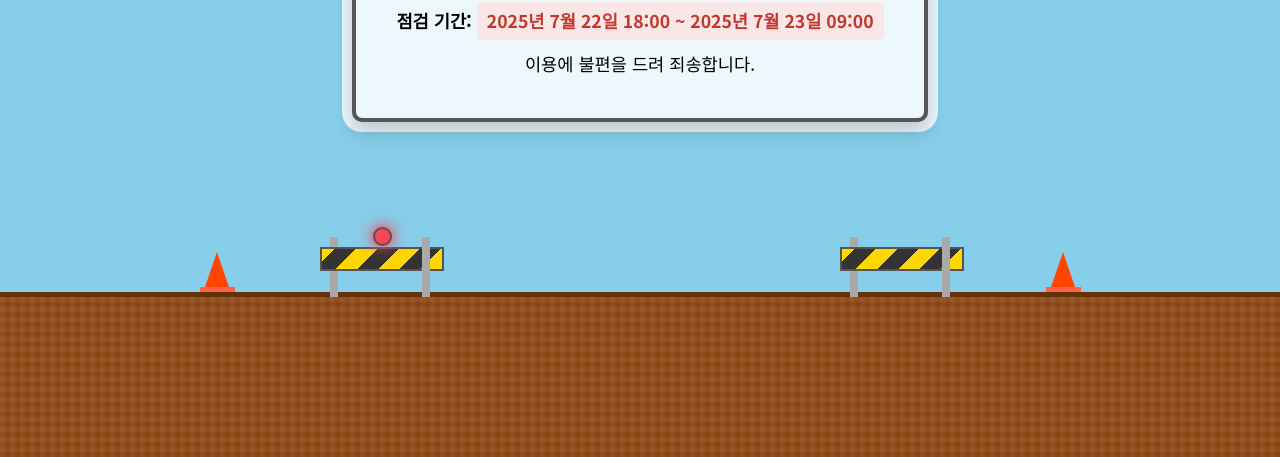
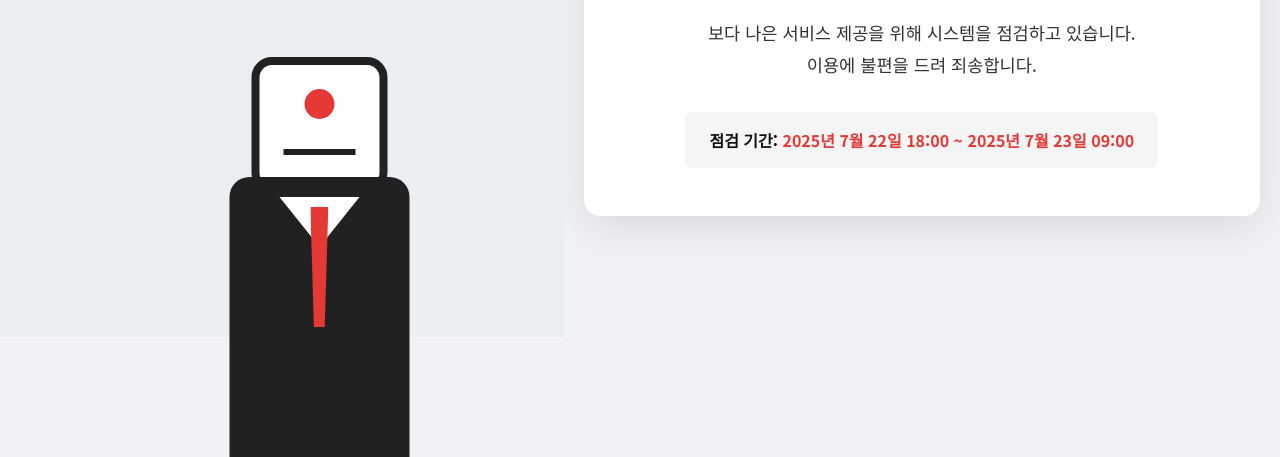
Before and after one commit to danbeeai/academy_notice, a plain HTML site: page vince/index.html in a window 1280 px wide. Shown: the part 343-800 px from the top of the page. Drawn offline with Linux system fonts and the light colour scheme.

Commit message:
vince 2nd try

```diff
--- a/vince/index.html
+++ b/vince/index.html
@@ -3,252 +3,201 @@
 <head>
     <meta charset="UTF-8">
     <meta name="viewport" content="width=device-width, initial-scale=1.0">
-    <title>🚧 시스템 공사중 🚧</title>
-    <link rel="stylesheet" href="https://cdnjs.cloudflare.com/ajax/libs/font-awesome/6.5.1/css/all.min.css">
+    <title>System Maintenance</title>
     <style>
-        @import url('https://fonts.googleapis.com/css2?family=Noto+Sans+KR:wght@400;700&display=swap');
+        @import url('https://fonts.googleapis.com/css2?family=Roboto:wght@700&family=Noto+Sans+KR:wght@400;700&display=swap');
 
         :root {
-            --sky-color: #87CEEB;
-            --ground-color: #8B4513;
-            --ground-highlight: #A0522D;
-            --text-bg-color: rgba(255, 255, 255, 0.85);
-            --text-color: #333;
-            --accent-color: #f39c12;
-            --danger-color: #c0392b;
+            --bg-color: #f0f2f5;
+            --wall-color: #e9eef3;
+            --panel-bg: #ffffff;
+            --panel-shadow: rgba(0, 0, 0, 0.1);
+            --text-color: #333333;
+            --title-color: #111111;
+            --accent-color: #e53935; /* Red for tie and details */
+            --suit-color: #212121;
         }
 
         body, html {
             height: 100%;
             margin: 0;
             font-family: 'Noto Sans KR', sans-serif;
-            background-color: var(--sky-color);
-            overflow: hidden; /* Prevent scrollbars from appearing due to decorations */
+            background-color: var(--bg-color);
+            overflow: hidden;
         }
 
-        .scene {
-            position: relative;
+        .world-container {
+            display: flex;
             width: 100%;
             height: 100%;
+            align-items: center;
+            justify-content: center;
+        }
+
+        .scene-area {
+            flex: 1;
+            height: 100%;
+            position: relative;
+            display: flex;
+            justify-content: center;
+            align-items: flex-end;
+            background: linear-gradient(to bottom, var(--wall-color) 85%, var(--bg-color) 85%);
+        }
+
+        .message-area {
+            flex: 1.2;
             display: flex;
             justify-content: center;
             align-items: center;
-            flex-direction: column;
+            padding: 20px;
         }
 
-        .ground {
-            position: absolute;
-            bottom: 0;
-            left: 0;
+        .maintenance-panel {
             width: 100%;
-            height: 20%;
-            background-color: var(--ground-color);
-            background-image:
-                linear-gradient(rgba(255,255,255,0.05) 50%, transparent 50%),
-                linear-gradient(90deg, rgba(255,255,255,0.05) 50%, transparent 50%);
-            background-size: 10px 10px;
-            border-top: 5px solid #653209;
-            z-index: 1;
-        }
-
-        .container {
-            position: relative;
-            z-index: 10;
-            max-width: 700px;
-            padding: 30px 40px;
-            background: var(--text-bg-color);
-            border: 4px solid #555;
-            border-radius: 10px;
-            box-shadow: 0 10px 20px rgba(0,0,0,0.2), 0 0 0 10px var(--text-bg-color);
+            max-width: 650px;
+            padding: 3rem 3.5rem;
+            background-color: var(--panel-bg);
+            border-radius: 16px;
+            box-shadow: 0 10px 40px var(--panel-shadow);
             text-align: center;
-            margin-bottom: 10%; /* Lift it above the ground */
-        }
-
-        h1 {
-            font-size: 2.2rem;
-            font-weight: 700;
-            margin: 0 0 15px 0;
             color: var(--text-color);
         }
 
-        .icon {
-            font-size: 2rem;
-            color: var(--accent-color);
-            margin: 0 10px;
-            vertical-align: middle;
+        .title {
+            font-family: 'Roboto', sans-serif;
+            font-size: 2.5rem;
+            font-weight: 700;
+            color: var(--title-color);
+            margin: 0 0 1.5rem 0;
         }
 
-        p {
+        .message {
             font-size: 1.1rem;
-            line-height: 1.6;
-            margin: 10px 0;
+            line-height: 1.8;
+            margin-bottom: 2rem;
         }
 
         .schedule {
+            display: inline-block;
+            background-color: #f5f5f5;
+            padding: 1rem 1.5rem;
+            border-radius: 8px;
+            font-size: 1rem;
             font-weight: 700;
-            color: var(--danger-color);
-            background: rgba(255, 223, 223, 0.7);
-            padding: 5px 10px;
-            border-radius: 5px;
-            display: inline-block;
+            color: var(--title-color);
+        }
+        .schedule strong {
+            color: var(--accent-color);
         }
 
-        /* Pixel Art Decorations */
-        .cone {
-            position: absolute;
-            bottom: 20%; /* On top of the ground */
-            z-index: 5;
-            width: 50px;
-            height: 50px;
+        /* --- Lobotomy Corp Character --- */
+        .character-container {
+            position: relative;
+            width: 250px;
+            height: 400px;
+            transform: translateX(15%);
         }
 
-        .cone::before { /* Cone body */
+        .character-body {
+            position: absolute;
+            bottom: 0;
+            left: 50%;
+            transform: translateX(-50%);
+            width: 180px;
+            height: 280px;
+            background: var(--suit-color);
+            border-radius: 20px 20px 0 0;
+        }
+        .character-body::before { /* White shirt */
             content: '';
             position: absolute;
-            bottom: 10px;
-            left: 12.5px;
+            top: 20px;
+            left: 50%;
+            transform: translateX(-50%);
             width: 0;
             height: 0;
-            border-left: 12.5px solid transparent;
-            border-right: 12.5px solid transparent;
-            border-bottom: 35px solid #FF4500;
+            border-left: 40px solid transparent;
+            border-right: 40px solid transparent;
+            border-top: 50px solid white;
+        }
+        .character-body::after { /* Red tie */
+            content: '';
+            position: absolute;
+            top: 30px;
+            left: 50%;
+            transform: translateX(-50%);
+            width: 18px;
+            height: 120px;
+            background: var(--accent-color);
+            clip-path: polygon(0 0, 100% 0, 80% 100%, 20% 100%);
         }
 
-        .cone::after { /* Cone base */
+        .character-head {
+            position: absolute;
+            top: 0;
+            left: 50%;
+            transform: translateX(-50%);
+            width: 120px;
+            height: 120px;
+            background: #fff;
+            border: 8px solid var(--suit-color);
+            border-radius: 15%;
+        }
+        .character-head::before { /* Red circle */
             content: '';
             position: absolute;
-            bottom: 5px;
-            left: 7.5px;
-            width: 35px;
-            height: 5px;
-            background-color: #FF6347;
+            top: 20%;
+            left: 50%;
+            transform: translateX(-50%);
+            width: 30px;
+            height: 30px;
+            background: var(--accent-color);
+            border-radius: 50%;
         }
-
-        .cone.left { left: 15%; }
-        .cone.right { right: 15%; }
-
-        .barrier {
-            position: absolute;
-            bottom: 20%;
-            z-index: 4;
-            width: 120px;
-            height: 60px;
-        }
-
-        .barrier::before { /* Post left */
+        .character-head::after { /* Black line */
             content: '';
             position: absolute;
-            bottom: 0;
-            left: 10px;
-            width: 8px;
-            height: 60px;
-            background: #A9A9A9;
-        }
-        .barrier::after { /* Post right */
-            content: '';
-            position: absolute;
-            bottom: 0;
-            right: 10px;
-            width: 8px;
-            height: 60px;
-            background: #A9A9A9;
-        }
-
-        .barrier-bar {
-            position: absolute;
-            top: 10px;
-            left: 0;
-            width: 100%;
-            height: 20px;
-            background: repeating-linear-gradient(
-                -45deg,
-                #FFD700,
-                #FFD700 15px,
-                #333 15px,
-                #333 30px
-            );
-            border: 2px solid #555;
-        }
-
-        .barrier.left { left: 25%; }
-        .barrier.right { right: 25%; }
-
-        .blinking-light {
-            position: absolute;
-            top: -10px;
-            left: calc(50% - 7.5px);
-            width: 15px;
-            height: 15px;
-            background-color: red;
-            border-radius: 50%;
-            border: 2px solid #555;
-            animation: blink 1.5s infinite;
-        }
-
-        @keyframes blink {
-            0%, 100% { background-color: #c0392b; box-shadow: none; }
-            50% { background-color: #ff4757; box-shadow: 0 0 10px #ff4757, 0 0 20px #ff4757; }
+            bottom: 25%;
+            left: 50%;
+            transform: translateX(-50%);
+            width: 60%;
+            height: 6px;
+            background: var(--suit-color);
         }
 
         /* Responsive Design */
-        @media (max-width: 900px) {
-            .cone.left { left: 5%; }
-            .cone.right { right: 5%; }
-            .barrier.left { display: none; } /* Hide barriers on smaller screens */
-            .barrier.right { right: 10%; }
+        @media (max-width: 1024px) {
+            .world-container { flex-direction: column; }
+            .scene-area { display: none; }
+            .message-area { flex: auto; width: 100%; height: 100%; }
+            .maintenance-panel { max-width: 90%; box-shadow: none; }
         }
-
         @media (max-width: 768px) {
-            .container {
-                margin-bottom: 5%;
-                padding: 20px;
-                max-width: 90%;
-            }
-            h1 { font-size: 1.8rem; }
-            .icon { font-size: 1.6rem; }
-            p { font-size: 1rem; }
-            .barrier { display: none; } /* Hide all barriers */
+            .title { font-size: 2rem; }
+            .message { font-size: 1rem; }
+            .schedule { padding: 0.8rem 1rem; font-size: 0.9rem; }
         }
-
-        @media (max-width: 480px) {
-            h1 { font-size: 1.5rem; }
-            .icon { font-size: 1.3rem; }
-            p { font-size: 0.9rem; }
-            .schedule { padding: 3px 6px; }
-            .cone.right { display: none; } /* Show only one cone */
-            .cone.left { left: 10%; }
-        }
-
     </style>
 </head>
 <body>
-    <div class="scene">
-        <div class="container">
-            <h1>
-                <i class="fas fa-hard-hat icon"></i>
-                <span>시스템 공사중</span>
-                <i class="fas fa-hard-hat icon"></i>
-            </h1>
-            <p>보다 나은 서비스 제공을 위해 시스템 점검을 진행하고 있습니다.</p>
-            <p>
-                <strong>점검 기간:</strong>
-                <span class="schedule">2025년 7월 22일 18:00 ~ 2025년 7월 23일 09:00</span>
-            </p>
-            <p>이용에 불편을 드려 죄송합니다.</p>
+    <div class="world-container">
+        <div class="scene-area">
+            <div class="character-container">
+                <div class="character-head"></div>
+                <div class="character-body"></div>
+            </div>
         </div>
-
-        <div class="ground"></div>
-
-        <!-- Decorations -->
-        <div class="cone left"></div>
-        <div class="cone right"></div>
-
-        <div class="barrier left">
-            <div class="barrier-bar"></div>
-            <div class="blinking-light"></div>
-        </div>
-        <div class="barrier right">
-            <div class="barrier-bar"></div>
+        <div class="message-area">
+            <div class="maintenance-panel">
+                <h1 class="title">System Maintenance</h1>
+                <p class="message">
+                    보다 나은 서비스 제공을 위해 시스템을 점검하고 있습니다.<br>
+                    이용에 불편을 드려 죄송합니다.
+                </p>
+                <div class="schedule">
+                    점검 기간: <strong>2025년 7월 22일 18:00 ~ 2025년 7월 23일 09:00</strong>
+                </div>
+            </div>
         </div>
     </div>
 </body>
```
